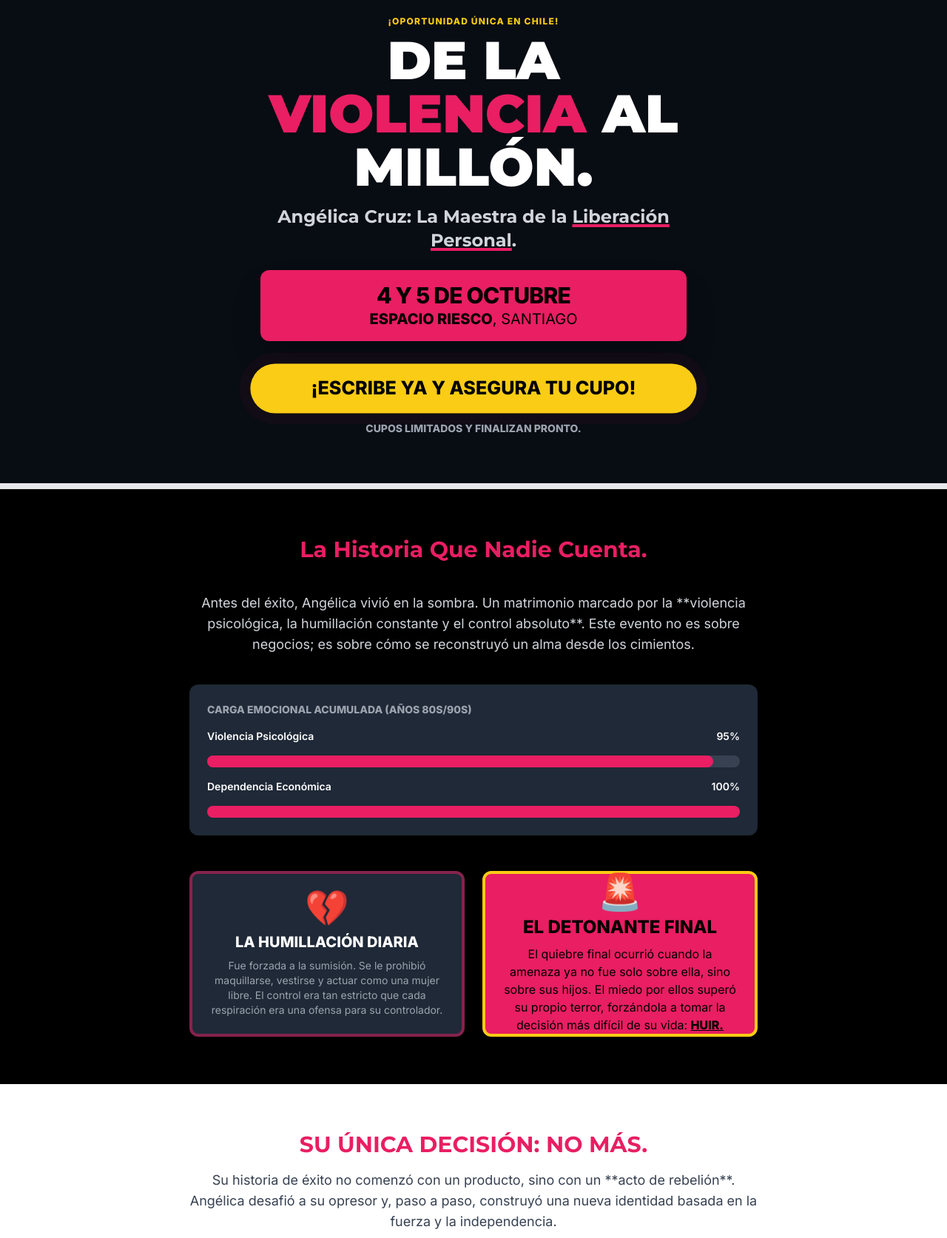
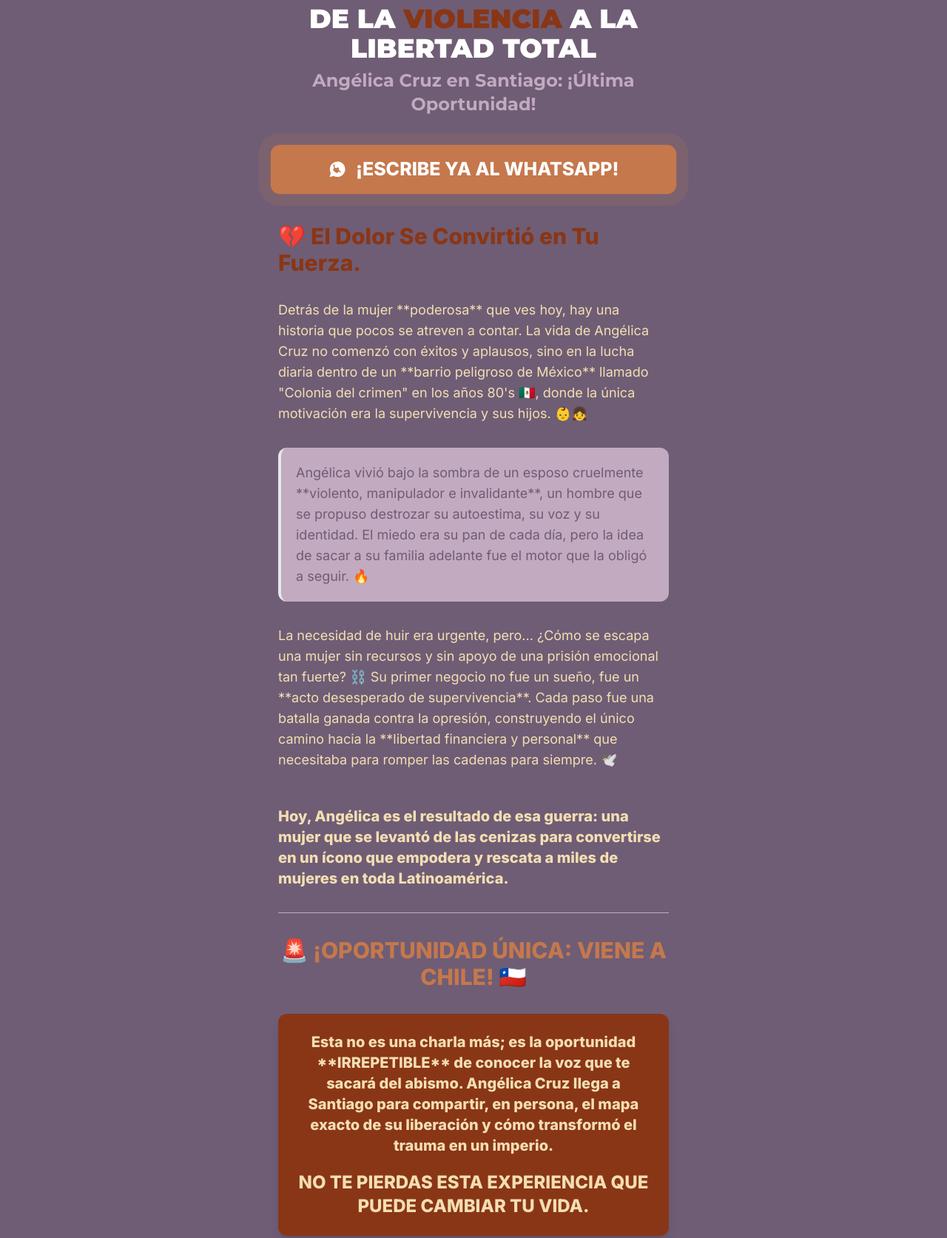
Before and after one commit to alvarosalinas1/angelica-cruz-evento, a plain HTML site: page index.html in a window 1280 px wide. Shown: the part 27-1700 px from the top of the page at 74% size. Drawn offline with nearby package versions, Linux system fonts and the light colour scheme.

Commit message:
Update index.html

```diff
--- a/index.html
+++ b/index.html
@@ -1,175 +1,137 @@
 <!DOCTYPE html>
-<html lang="es" class="scroll-smooth">
+<html lang="es">
 <head>
     <meta charset="UTF-8">
     <meta name="viewport" content="width=device-width, initial-scale=1.0">
-    <title>Angélica Cruz: El Evento de la Transformación | Santiago</title>
+    <title>¡Última Oportunidad! Angélica Cruz en Chile | Entradas Aquí</title>
     <script src="https://cdn.tailwindcss.com"></script>
-    <script src="https://cdn.jsdelivr.net/npm/chart.js"></script>
     <link rel="preconnect" href="https://fonts.googleapis.com">
     <link rel="preconnect" href="https://fonts.gstatic.com" crossorigin>
     <link href="https://fonts.googleapis.com/css2?family=Montserrat:wght@700;900&family=Inter:wght@400;600;800&display=swap" rel="stylesheet">
-    <!-- Chosen Palette: Audaz & Urgente (Negro, Magenta, Blanco) -->
-    <!-- Application Structure Plan: Estructura de embudo de conversión de una sola página, optimizada para móvil: 1. Hero (Urgencia, Fecha, CTA Único). 2. Dolor (Detonante emocional). 3. Liberación (La Promesa). 4. Conversión (Detalles de Contacto). El CTA es el elemento central y se repite de forma prominente. Se usa un diseño de alto contraste para máxima visibilidad en redes sociales. -->
-    <!-- Visualization & Content Choices: 1) Indicador de Trauma -> Objetivo: Cuantificar visualmente el dolor sin usar números reales -> Método: Gráfico de Barra Falsa con HTML/CSS/JS -> Interacción: Visualiza el progreso de forma inmediata -> Justificación: Crea un impacto dramático al mostrar el "camino recorrido". 2) Tarjetas de Dolor -> Objetivo: Detallar el sufrimiento sin abrumar -> Método: Bloques estáticos de alto contraste (fijo, no flip) -> Interacción: Visibilidad inmediata -> Justificación: Presentación estética y directa del contenido clave, según la solicitud del usuario. -->
-    <!-- CONFIRMATION: NO SVG graphics used. NO Mermaid JS used. -->
+
+    <!-- PALETA DE COLORES ACTUALIZADA -->
     <style>
+        :root {
+            --color-bg-base: #6F5D75; /* Morado Oscuro */
+            --color-text-light: #F3DEB3; /* Crema Pálido */
+            --color-accent-strong: #893616; /* Terracota Intenso (Urgencia) */
+            --color-cta: #C5784C; /* Naranja Quemado (WhatsApp) */
+            --color-accent-soft: #C2AAC0; /* Malva Muted */
+        }
+
         body {
             font-family: 'Inter', sans-serif;
-            background-color: #000000;
-            color: #FFFFFF;
+            background-color: var(--color-bg-base);
+            color: var(--color-text-light);
+            line-height: 1.6;
         }
         h1, h2, h3 {
             font-family: 'Montserrat', sans-serif;
         }
-        /* Animación para el botón de CTA */
-        .cta-button-pulse {
-            animation: pulse-cta 2s infinite;
+        /* Clase reutilizable para el fondo principal de acento */
+        .bg-accent-strong {
+            background-color: var(--color-accent-strong);
         }
-        @keyframes pulse-cta {
-            0%, 100% { transform: scale(1); box-shadow: 0 0 0 0 rgba(233, 30, 99, 0.7); }
-            70% { transform: scale(1.05); box-shadow: 0 0 0 15px rgba(233, 30, 99, 0); }
+        /* Clase reutilizable para el color de texto claro */
+        .text-accent-strong {
+            color: var(--color-accent-strong);
+        }
+
+        /* Animación para el botón de WhatsApp (usando el color CTA) */
+        .whatsapp-pulse {
+            animation: pulse-whatsapp 1.5s infinite;
+        }
+        @keyframes pulse-whatsapp {
+            0%, 100% { transform: scale(1); box-shadow: 0 0 0 0 rgba(197, 120, 76, 0.7); /* CTA Color */ }
+            70% { transform: scale(1.05); box-shadow: 0 0 0 20px rgba(194, 170, 192, 0); /* Soft Accent Color for fade */ }
         }
     </style>
 </head>
-<body class="bg-black text-white min-h-screen">
+<body class="min-h-screen pt-8 pb-16">
 
-    <!-- HERO / URGENCIA MÁXIMA -->
-    <section id="hero" class="relative overflow-hidden pt-12 pb-16 px-6 text-center border-b-8 border-magenta-500 bg-gray-900/50">
-        <div class="relative z-10 container mx-auto max-w-xl">
-            <p class="text-xs font-bold uppercase tracking-widest text-yellow-400 mb-2">¡OPORTUNIDAD ÚNICA EN CHILE!</p>
-            <h1 class="text-5xl sm:text-7xl font-black mb-4 leading-tight text-white">
-                DE LA <span class="text-[#E91E63]">VIOLENCIA</span> AL MILLÓN.
+    <!-- Contenedor Principal Centrado y con Margen -->
+    <main class="container mx-auto px-6 max-w-xl">
+
+        <!-- TÍTULO PRINCIPAL Y URGENCIA -->
+        <header class="text-center mb-10">
+            <h1 class="text-3xl sm:text-4xl font-black mb-2 leading-tight text-white">
+                DE LA <span class="text-accent-strong">VIOLENCIA</span> A LA LIBERTAD TOTAL
             </h1>
-            <h2 class="text-lg sm:text-2xl font-semibold mb-6 text-gray-300">
-                Angélica Cruz: La Maestra de la <span class="underline decoration-[#E91E63] decoration-4">Liberación Personal</span>.
+            <h2 class="text-xl sm:text-2xl font-bold text-yellow-400" style="color: var(--color-accent-soft);">
+                Angélica Cruz en Santiago: ¡Última Oportunidad!
             </h2>
+        </header>
 
-            <!-- FECHA Y LUGAR -->
-            <div class="bg-[#E91E63] text-black p-4 rounded-xl shadow-2xl mb-8">
-                <p class="text-xl font-extrabold uppercase sm:text-3xl tracking-tight">
-                    4 Y 5 DE OCTUBRE
-                </p>
-                <p class="text-base font-medium sm:text-xl">
-                    <span class="font-bold">ESPACIO RIESCO</span>, SANTIAGO
+        <!-- BOTÓN DE WHATSAPP GIGANTE Y FIJO (Se repite al inicio para conversión rápida) -->
+        <!-- Color del Botón: Burnt Orange (#C5784C) -->
+        <a id="cta-header" href="https://api.whatsapp.com/send?phone=56981590912&text=Hola%20Alvaro,%20quiero%20saber%20como%20conseguir%20las%20entradas%20para%20el%20Evento%20de%20Angelica%20Cruz%20por%20favor,%20Gracias!" target="_blank" class="whatsapp-pulse text-white font-black text-2xl py-4 px-8 rounded-xl shadow-lg hover:bg-opacity-90 transition duration-300 w-full flex items-center justify-center mb-10 uppercase" style="background-color: var(--color-cta); color: #FFF;">
+            <!-- Icono de WhatsApp -->
+            <svg class="w-6 h-6 mr-3" fill="currentColor" viewBox="0 0 24 24"><path d="M12.039 1.8c-5.518 0-9.981 4.463-9.981 9.981 0 1.76.452 3.425 1.252 4.887l-1.42 5.176 5.312-1.391c1.429.757 3.033 1.168 4.837 1.168 5.518 0 9.981-4.463 9.981-9.981s-4.463-9.981-9.981-9.981zm4.846 13.911c-.131.291-.482.383-.79.255-.308-.127-1.157-.495-2.222-.888-.344-.127-.591-.19-.838.127-.247.318-.953 1.166-1.16 1.413-.207.247-.403.265-.758.069-.356-.196-1.493-.548-2.845-1.758-1.049-.93-1.748-2.189-1.956-2.533-.207-.344-.022-.531.186-.738.186-.186.413-.482.591-.729.178-.247.23-.413.344-.64.114-.227.057-.423-.038-.591-.095-.168-.838-2.012-.876-2.457-.038-.445-.076-.758-.047-.954.028-.196.143-.374.344-.542.201-.173.491-.322.687-.312.196.01.374.01.56.247.186.238.281.579.356.747.076.173.133.374.019.64-.114.266-.318.991-.344 1.16-.026.168-.01.291.133.567.143.266.365.659.636.885.27.227.671.374.908.488.238.114.509.152.687.133.207-.02.664-.266.85-.504.186-.238.318-.327.504-.413.186-.085.39-.123.636-.085.247.038.747.238 1.055.423.308.196.504.291.56.459.057.168.057.949-.664 1.761z"/></svg>
+            ¡Escribe YA al WhatsApp!
+        </a>
+
+        <!-- CONTENIDO DETALLADO DEL REEL -->
+        <section class="space-y-8 text-lg" style="color: var(--color-text-light);">
+
+            <p class="text-3xl font-black text-accent-strong">💔 El Dolor Se Convirtió en Tu Fuerza.</p>
+            <p>
+                Detrás de la mujer **poderosa** que ves hoy, hay una historia que pocos se atreven a contar. La vida de Angélica Cruz no comenzó con éxitos y aplausos, sino en la lucha diaria dentro de un **barrio peligroso de México** llamado "Colonia del crimen" en los años 80's 🇲🇽, donde la única motivación era la supervivencia y sus hijos. 👶👧
+            </p>
+
+            <!-- Bloque de Contraste - Malva Muted (#C2AAC0) con texto oscuro para destacar -->
+            <div class="p-5 rounded-xl border-l-4 border-accent-strong" style="background-color: var(--color-accent-soft); color: var(--color-bg-base);">
+                <p>
+                    Angélica vivió bajo la sombra de un esposo cruelmente **violento, manipulador e invalidante**, un hombre que se propuso destrozar su autoestima, su voz y su identidad. El miedo era su pan de cada día, pero la idea de sacar a su familia adelante fue el motor que la obligó a seguir. 🔥
                 </p>
             </div>
 
-            <!-- CTA PRINCIPAL (ENLACE A WHATSAPP) -->
-            <a id="cta-hero" href="https://api.whatsapp.com/send?phone=56981590912&text=Hola%20Alvaro,%20quiero%20saber%20como%20conseguir%20las%20entradas%20para%20el%20Evento%20de%20Angelica%20Cruz%20por%20favor,%20Gracias!" target="_blank" class="cta-button-pulse bg-yellow-400 text-black font-black text-xl sm:text-2xl py-4 px-10 rounded-full shadow-lg hover:bg-yellow-300 transition duration-300 w-full inline-block uppercase">
-                ¡Escribe YA y asegura tu cupo!
-            </a>
-            <p class="text-sm font-bold mt-3 text-gray-400">CUPOS LIMITADOS Y FINALIZAN PRONTO.</p>
-        </div>
-    </section>
-
-    <!-- SECCIÓN 1: EL DOLOR CRUDO (80% DEL ENFOQUE EMOCIONAL) -->
-    <section id="dolor" class="py-16 px-6 bg-black">
-        <div class="container mx-auto max-w-3xl">
-            <h3 class="text-3xl font-bold text-center mb-10 text-[#E91E63]">
-                La Historia Que Nadie Cuenta.
-            </h3>
-            <p class="text-lg text-gray-300 mb-10 text-center">
-                Antes del éxito, Angélica vivió en la sombra. Un matrimonio marcado por la **violencia psicológica, la humillación constante y el control absoluto**. Este evento no es sobre negocios; es sobre cómo se reconstruyó un alma desde los cimientos.
+            <p>
+                La necesidad de huir era urgente, pero... ¿Cómo se escapa una mujer sin recursos y sin apoyo de una prisión emocional tan fuerte? ⛓️ Su primer negocio no fue un sueño, fue un **acto desesperado de supervivencia**. Cada paso fue una batalla ganada contra la opresión, construyendo el único camino hacia la **libertad financiera y personal** que necesitaba para romper las cadenas para siempre. 🕊️
             </p>
 
-            <!-- BARRAS DE TRAUMA (Visualización simple de la carga) -->
-            <div class="bg-gray-800 p-6 rounded-xl mb-12">
-                <p class="text-sm uppercase font-bold text-gray-400 mb-4">Carga Emocional Acumulada (Años 80s/90s)</p>
-                <div class="space-y-4">
-                    <div class="flex justify-between items-center text-sm font-semibold">
-                        <span>Violencia Psicológica</span>
-                        <span>95%</span>
-                    </div>
-                    <div class="h-4 bg-gray-700 rounded-full">
-                        <div class="h-4 bg-[#E91E63] rounded-full" style="width: 95%;"></div>
-                    </div>
-                     <div class="flex justify-between items-center text-sm font-semibold">
-                        <span>Dependencia Económica</span>
-                        <span>100%</span>
-                    </div>
-                    <div class="h-4 bg-gray-700 rounded-full">
-                        <div class="h-4 bg-[#E91E63] rounded-full" style="width: 100%;"></div>
-                    </div>
-                </div>
-            </div>
-
-            <!-- BLOQUES ESTÁTICOS Y ESTÉTICOS: DETALLES ÍNTIMOS -->
-            <div class="grid grid-cols-1 sm:grid-cols-2 gap-6">
-                <!-- BLOQUE 1: HUMILLACIÓN (Estilo Oscuro) -->
-                <div class="h-56 rounded-xl bg-gray-800 shadow-xl flex flex-col justify-center items-center p-6 text-center border-4 border-[#E91E63]/50">
-                    <span class="text-5xl mb-2 text-yellow-400">💔</span>
-                    <h5 class="font-bold text-xl text-white">LA HUMILLACIÓN DIARIA</h5>
-                    <p class="text-gray-400 text-sm mt-2">Fue forzada a la sumisión. Se le prohibió maquillarse, vestirse y actuar como una mujer libre. El control era tan estricto que cada respiración era una ofensa para su controlador.</p>
-                </div>
-
-                <!-- BLOQUE 2: HUIR (DETONANTE FINAL) - ALTO CONTRASTE Y ESTÉTICO -->
-                <div class="h-56 rounded-xl bg-[#E91E63] text-black shadow-xl flex flex-col justify-center items-center p-6 text-center border-4 border-yellow-400">
-                    <span class="text-5xl mb-2 text-black">🚨</span>
-                    <h5 class="font-black text-2xl mb-2">EL DETONANTE FINAL</h5>
-                    <p class="text-base font-medium">El quiebre final ocurrió cuando la amenaza ya no fue solo sobre ella, sino sobre sus hijos. El miedo por ellos superó su propio terror, forzándola a tomar la decisión más difícil de su vida: <span class="uppercase underline font-extrabold">HUIR.</span></p>
-                </div>
-            </div>
-        </div>
-    </section>
-
-    <!-- SECCIÓN 2: LA LIBERACIÓN Y LA PROMESA -->
-    <section id="liberacion" class="py-16 px-6 bg-white text-black">
-        <div class="container mx-auto max-w-3xl text-center">
-            <h3 class="text-3xl font-bold mb-4 text-[#E91E63]">
-                SU ÚNICA DECISIÓN: NO MÁS.
-            </h3>
-            <p class="text-lg mb-10 text-gray-700">
-                Su historia de éxito no comenzó con un producto, sino con un **acto de rebelión**. Angélica desafió a su opresor y, paso a paso, construyó una nueva identidad basada en la fuerza y la independencia.
+            <p class="text-xl font-bold pt-4">
+                Hoy, Angélica es el resultado de esa guerra: una mujer que se levantó de las cenizas para convertirse en un ícono que empodera y rescata a miles de mujeres en toda Latinoamérica.
             </p>
 
-            <blockquote class="text-xl sm:text-3xl font-extrabold italic mb-10 p-6 border-l-8 border-yellow-400 bg-gray-100/50 rounded-lg">
-                “Tu pasado fue doloroso, pero la decisión de liberarte te hizo invencible.”
-            </blockquote>
+            <hr style="border-color: var(--color-accent-soft);">
 
-            <div class="bg-[#E91E63] text-white p-8 rounded-xl shadow-2xl">
-                <p class="text-2xl font-black mb-4 uppercase">¿CÓMO PASAS DE VÍCTIMA A INFLUENCER GLOBAL?</p>
-                <p class="text-lg font-medium">
-                    Angélica Cruz es hoy una **Oradora Internacional** y un ícono de la independencia femenina. En Chile, compartirá el mapa exacto de su **transformación total**. Si buscas un cambio real, esta es tu única oportunidad.
+            <!-- SECCIÓN DE URGENCIA Y DETALLES DEL EVENTO -->
+            <p class="text-3xl font-black text-center" style="color: var(--color-cta);">🚨 ¡OPORTUNIDAD ÚNICA: VIENE A CHILE! 🇨🇱</p>
+
+            <!-- Bloque de Acento - Terracota Intenso (#893616) con texto claro -->
+            <div class="bg-accent-strong text-white p-6 rounded-xl text-center shadow-lg" style="color: var(--color-text-light);">
+                <p class="font-bold text-xl mb-4">
+                    Esta no es una charla más; es la oportunidad **IRREPETIBLE** de conocer la voz que te sacará del abismo. Angélica Cruz llega a Santiago para compartir, en persona, el mapa exacto de su liberación y cómo transformó el trauma en un imperio.
                 </p>
-            </div>
-        </div>
-    </section>
-
-    <!-- SECCIÓN 3: CTA FINAL Y CONTACTO -->
-    <section id="contacto" class="py-16 px-6 bg-black text-white text-center">
-        <div class="container mx-auto max-w-xl">
-            <h3 class="text-4xl font-black mb-8 text-yellow-400">
-                NO TE QUEDES FUERA.
-            </h3>
-
-            <!-- CTA FINAL (ENLACE A WHATSAPP) -->
-             <a id="cta-final" href="https://api.whatsapp.com/send?phone=56981590912&text=Hola%20Alvaro,%20quiero%20saber%20como%20conseguir%20las%20entradas%20para%20el%20Evento%20de%20Angelica%20Cruz%20por%20favor,%20Gracias!" target="_blank" class="cta-button-pulse bg-yellow-400 text-black font-black text-2xl py-5 px-10 rounded-full shadow-lg hover:bg-yellow-300 transition duration-300 w-full inline-block uppercase">
-                ¡Escribe YA y asegura tu cupo!
-            </a>
-
-            <p class="text-base font-bold mt-8 mb-6 text-gray-400">
-                Entradas y logística solo a través del contacto oficial:
-            </p>
-
-            <div class="space-y-4 text-left inline-block">
-                <p class="font-bold text-lg">Contacto para Entradas (Álvaro Salinas):</p>
-                <!-- ENLACE Y TEXTO ACTUALIZADO A WHATSAPP -->
-                <p class="text-sm text-gray-300">
-                    <span class="font-bold text-[#E91E63]">WHATSAPP (Venta Directa):</span>
-                    <a href="https://api.whatsapp.com/send?phone=56981590912&text=Hola%20Alvaro,%20quiero%20saber%20como%20conseguir%20las%20entradas%20para%20el%20Evento%20de%20Angelica%20Cruz%20por%20favor,%20Gracias!" target="_blank" class="text-yellow-400 underline ml-2">+56 9 8159 0912</a>
-                </p>
-                <p class="text-sm text-gray-300">
-                    <span class="font-bold text-[#E91E63]">EMAIL:</span>
-                    <a href="mailto:alvarosalinas.hbl@gmail.com" class="text-yellow-400 underline ml-2">alvarosalinas.hbl@gmail.com</a>
+                <p class="font-extrabold text-2xl uppercase mt-5">
+                    No te pierdas esta experiencia que puede cambiar tu vida.
                 </p>
             </div>
 
-            <div class="mt-8 pt-6 border-t border-gray-800">
-                 <p class="font-bold text-lg text-gray-400">Sigue a Angélica Cruz:</p>
-                 <a href="https://www.instagram.com/angelicacruzemprender?igsh=MWNjNDJjNTV3czNidQ==" target="_blank" class="text-sm text-yellow-400 underline">@angelicacruzemprender</a>
+            <div class="space-y-3 text-center text-lg font-semibold pt-4">
+                <p>Los cupos son **LIMITADOS** y la oportunidad de escucharla de cerca es **AHORA**.</p>
+
+                <p class="text-2xl font-black" style="color: var(--color-cta);">
+                    🗓️ 4 y 5 de octubre.
+                </p>
+                <p class="text-2xl font-black" style="color: var(--color-cta);">
+                    📍 Espacio Riesco, Santiago.
+                </p>
             </div>
-        </div>
-    </section>
+
+            <!-- CTA FINAL (EL MÁS GRANDE) -->
+            <p class="text-center font-bold pt-6" style="color: var(--color-text-light);">
+                ¡Asegura tu lugar HOY! Entradas disponibles a través del botón. ¡Escríbenos y comienza tu transformación! 💪
+            </p>
+
+            <!-- Color del Botón: Burnt Orange (#C5784C) -->
+            <a id="cta-footer" href="https://api.whatsapp.com/send?phone=56981590912&text=Hola%20Alvaro,%20quiero%20saber%20como%20conseguir%20las%20entradas%20para%20el%20Evento%20de%20Angelica%20Cruz%20por%20favor,%20Gracias!" target="_blank" class="whatsapp-pulse text-white font-black text-3xl py-5 px-8 rounded-xl shadow-lg hover:bg-opacity-90 transition duration-300 w-full flex items-center justify-center uppercase" style="background-color: var(--color-cta); color: #FFF;">
+                 <svg class="w-8 h-8 mr-3" fill="currentColor" viewBox="0 0 24 24"><path d="M12.039 1.8c-5.518 0-9.981 4.463-9.981 9.981 0 1.76.452 3.425 1.252 4.887l-1.42 5.176 5.312-1.391c1.429.757 3.033 1.168 4.837 1.168 5.518 0 9.981-4.463 9.981-9.981s-4.463-9.981-9.981-9.981zm4.846 13.911c-.131.291-.482.383-.79.255-.308-.127-1.157-.495-2.222-.888-.344-.127-.591-.19-.838.127-.247.318-.953 1.166-1.16 1.413-.207.247-.403.265-.758.069-.356-.196-1.493-.548-2.845-1.758-1.049-.93-1.748-2.189-1.956-2.533-.207-.344-.022-.531.186-.738.186-.186.413-.482.591-.729.178-.247.23-.413.344-.64.114-.227.057-.423-.038-.591-.095-.168-.838-2.012-.876-2.457-.038-.445-.076-.758-.047-.954.028-.196.143-.374.344-.542.201-.173.491-.322.687-.312.196.01.374.01.56.247.186.238.281.579.356.747.076.173.133.374.019.64-.114.266-.318.991-.344 1.16-.026.168-.01.291.133.567.143.266.365.659.636.885.27.227.671.374.908.488.238.114.509.152.687.133.207-.02.664-.266.85-.504.186-.238.318-.327.504-.413.186-.085.39-.123.636-.085.247.038.747.238 1.055.423.308.196.504.291.56.459.057.168.057.949-.664 1.761z"/></svg>
+                ¡CONTACTA AHORA POR WHATSAPP!
+            </a>
+
+        </section>
+
+    </main>
 </body>
 </html>
```
